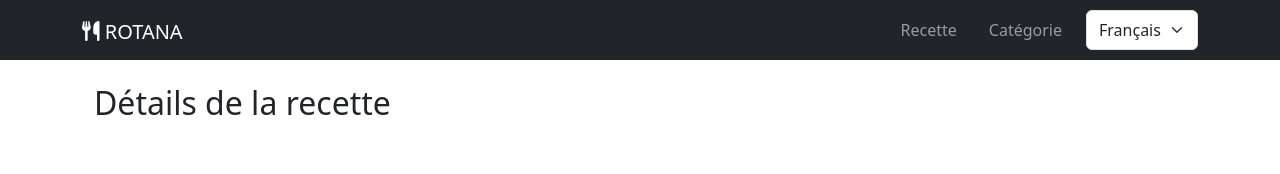
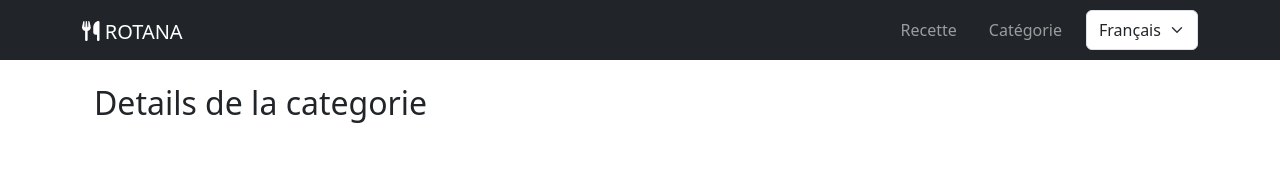
Before and after one commit to Mangassouba/gestion-recettes, a Vue app: page /showCategory/1 in a window 1280 px wide. Shown: the top 174 px of the page. Built offline with nearby package versions, Linux system fonts and the light colour scheme.

Commit message:
modifications details

```diff
--- a/src/i18n.js
+++ b/src/i18n.js
@@ -40,9 +40,16 @@ const messages = {
       },
       details_page: {
         titre: "Recipe Details",
+        titre1:"Title",
         label_ingredients: "Ingredients",
+        label_category:"category",
         label_type: "Type",
         button_back: "Back"
+      },
+      details_category:{
+        titre:"Category Details",
+         id:"Category ID",
+        name:"Category Name"
       },
       app_page: {
         titre: "GestionRecipe",
@@ -104,11 +111,17 @@ const messages = {
       },
       details_page: {
         titre: "Détails de la recette",
+        titre1:"Titre",
         label_ingredients: "Ingrédients",
         label_type: "Type",
+        label_category:"categorie",
         button_back: "Fermer"
       },
-
+      details_category:{
+        titre:"Details de la categorie",
+        id:"ID du categorie",
+        name:"Nom de la categorie"
+      },
       app_page: {
         titre: "GestionRecette",
         ricipe_title: "Recette",
--- a/src/views/categorie/showCategory.vue
+++ b/src/views/categorie/showCategory.vue
@@ -1,12 +1,19 @@
 <template>
     <div class="container mt-4">
-      <h2>{{ $t("recette.details_page.titre") }}</h2>
+      <h2>{{ $t("recette.details_category.titre") }}</h2>
       <div v-if="category">
-        <h3>{{ category.id }}</h3>
-        <h3>{{ category.name }}</h3>
+        <p>
+        <strong> {{ $t("recette.details_category.id") }}:</strong>
+      </p>
+        <p>{{ category.id }}</p>
+        <p>
+          <strong> {{ $t("recette.details_category.name") }}:</strong>
+        </p>
+        <p>{{ category.name }}</p>
         <button @click="goBack" class="btn btn-secondary mt-3">
           {{ $t("recette.details_page.button_back") }}
         </button>
+
       </div>
     </div>
   </template>
--- a/src/views/recette/showRecette.vue
+++ b/src/views/recette/showRecette.vue
@@ -2,7 +2,11 @@
   <div class="container">
     <h2>{{ $t("recette.details_page.titre") }}</h2>
     <div v-if="recipe">
-      <h3>{{ recipe.titre }}</h3>
+      <p>
+        <strong> {{ $t("recette.details_page.titre1") }}:</strong>
+      </p>
+        <p>{{ recipe.titre }}:</p>
+
       <p>
         <strong>{{ $t("recette.details_page.label_ingredients") }}:</strong>
       </p>
@@ -10,6 +14,10 @@
       <p>
         <strong>{{ $t("recette.details_page.label_type") }}:</strong>
         {{ recipe.type }}
+      </p>
+      <p>
+        <strong>{{ $t("recette.details_page.label_category") }}:</strong>
+        {{ categoryName }}
       </p>
       <button @click="goBack" class="btn btn-secondary">
         {{ $t("recette.details_page.button_back") }}
@@ -19,7 +27,7 @@
 </template>
 
 <script setup>
-import { ref, onMounted } from "vue";
+import { ref, computed, onMounted } from "vue";
 import { useRoute, useRouter } from "vue-router";
 import { useRecettetore } from "@/store/recetteStore";
 
@@ -27,13 +35,21 @@ const store = useRecettetore();
 const route = useRoute();
 const router = useRouter();
 const recipe = ref(null);
+const categoryName = ref('');
 
 onMounted(() => {
   const fetchedRecipe = store.recipes.find(r => r.id === parseInt(route.params.id));
   if (fetchedRecipe) {
     recipe.value = fetchedRecipe;
+    const category = store.categorys.find(c => c.id === fetchedRecipe.category_id);
+    if (category) {
+      categoryName.value = category.name;
+    } else {
+      categoryName.value = 'Catégorie non trouvée';
+    }
   }
 });
+
 function goBack() {
   router.push({ name: "recette" });
 }
```
